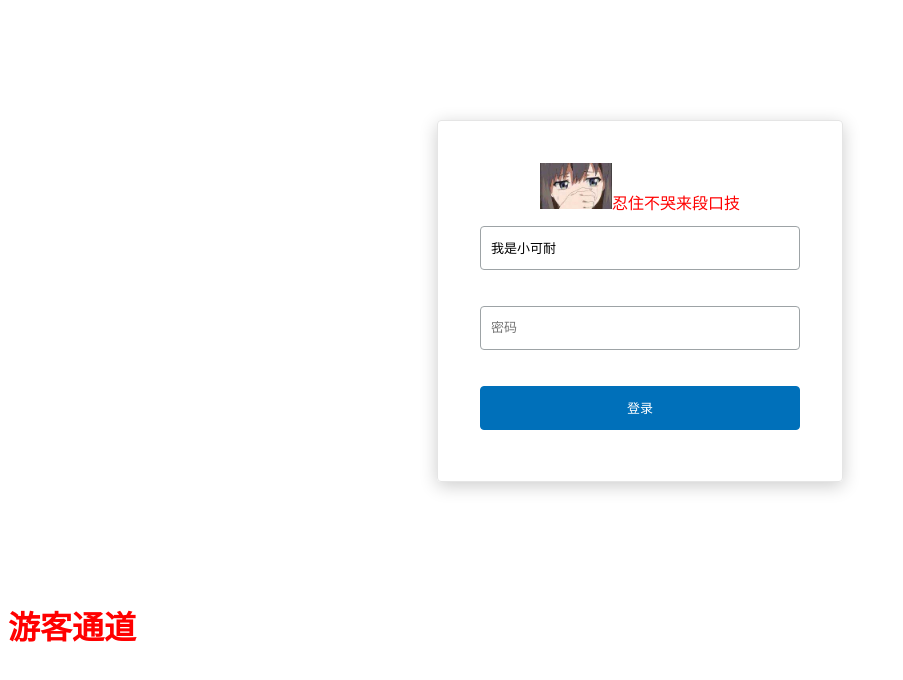
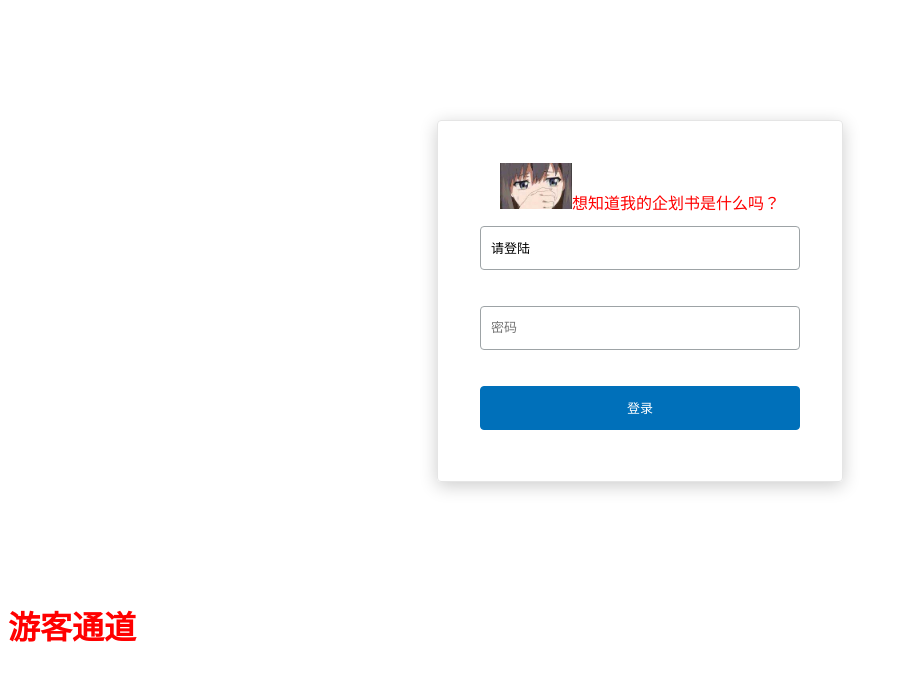
Before and after one commit to FUNKYMONKEY1366425527/Fk, a plain HTML site: page 徐家豪第九次作业/jiaoben6371/index.html in a window 1280 px wide. Shown: the whole page, without its empty margins (0-903 px from the left). Drawn offline with nearby package versions, Linux system fonts and the light colour scheme.

Commit message:
Update index.html

```diff
--- a/徐家豪第九次作业/jiaoben6371/index.html
+++ b/徐家豪第九次作业/jiaoben6371/index.html
@@ -88,10 +88,10 @@
 <div class="logo-box">
 <div class="login" style="">
 <div class="bxs-row" style="text-align:center;">
-<img id="logo" src="images/logo.jpg" style="width:72px;"><span class="tips" style="color:red;">忍住不哭来段口技</span>
+<img id="logo" src="images/logo.jpg" style="width:72px;"><span class="tips" style="color:red;">想知道我的企划书是什么吗？</span>
 </div>
 <div class="bxs-row">
-<input type="text" class="username" placeholder="用户名" value="我是小可耐">
+<input type="text" class="username" placeholder="用户名" value="请登陆">
 <p class=" err err-username"></p>
 </div>
 <div class="bxs-row">
```
